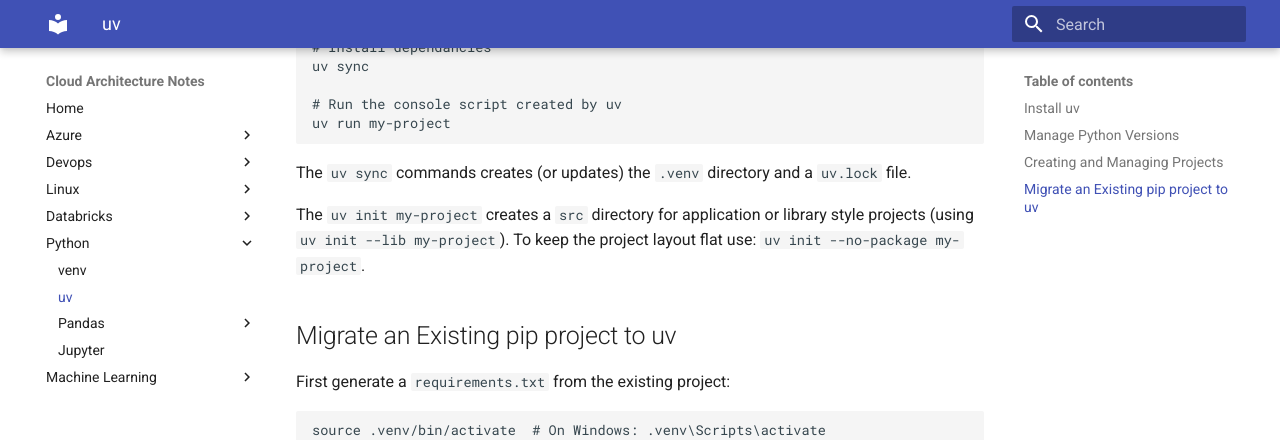
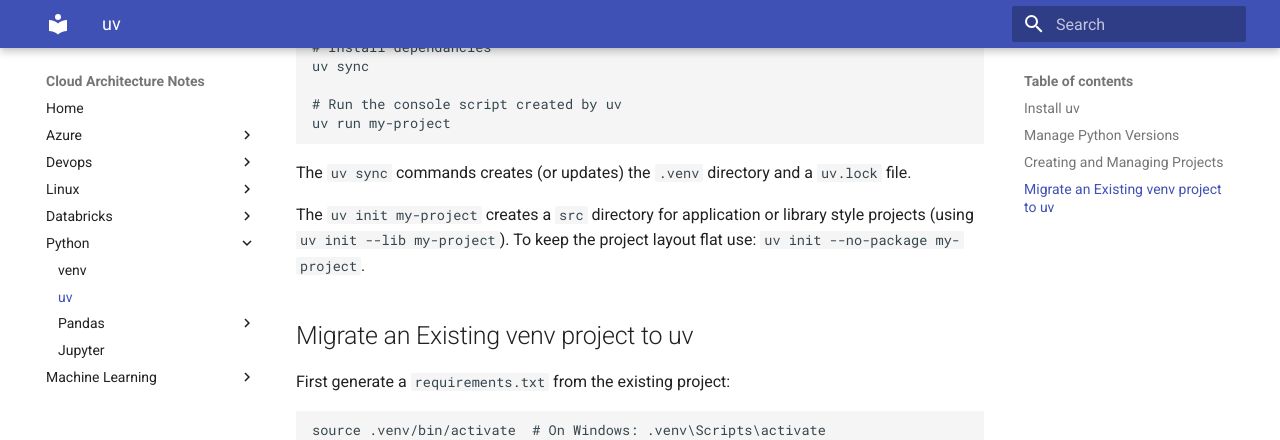
Before and after one commit to dram1964/cloudarchitect, an MkDocs documentation site: the page built from docs/python/uv.md, in a window 1280 px wide and 900 px high, scrolled down 1129 px. Shown: the top 440 px of the window. Built offline with MkDocs 1.6.1 and Material for MkDocs 9.7.7, drawn with Linux system fonts in a browser that asks for light colours.

```diff
--- a/docs/python/uv.md
+++ b/docs/python/uv.md
@@ -57,7 +57,7 @@ The `uv init my-project` creates a `src` directory for application or
 library style projects (using `uv init --lib my-project`). To keep the
 project layout flat use: `uv init --no-package my-project`.
 
-## Migrate an Existing pip project to uv
+## Migrate an Existing venv project to uv
 
 First generate a `requirements.txt` from the existing project:
 
```
Also changed, not shown: docs/azure/afc/security.md (+1 -1 lines), 1 other file.
